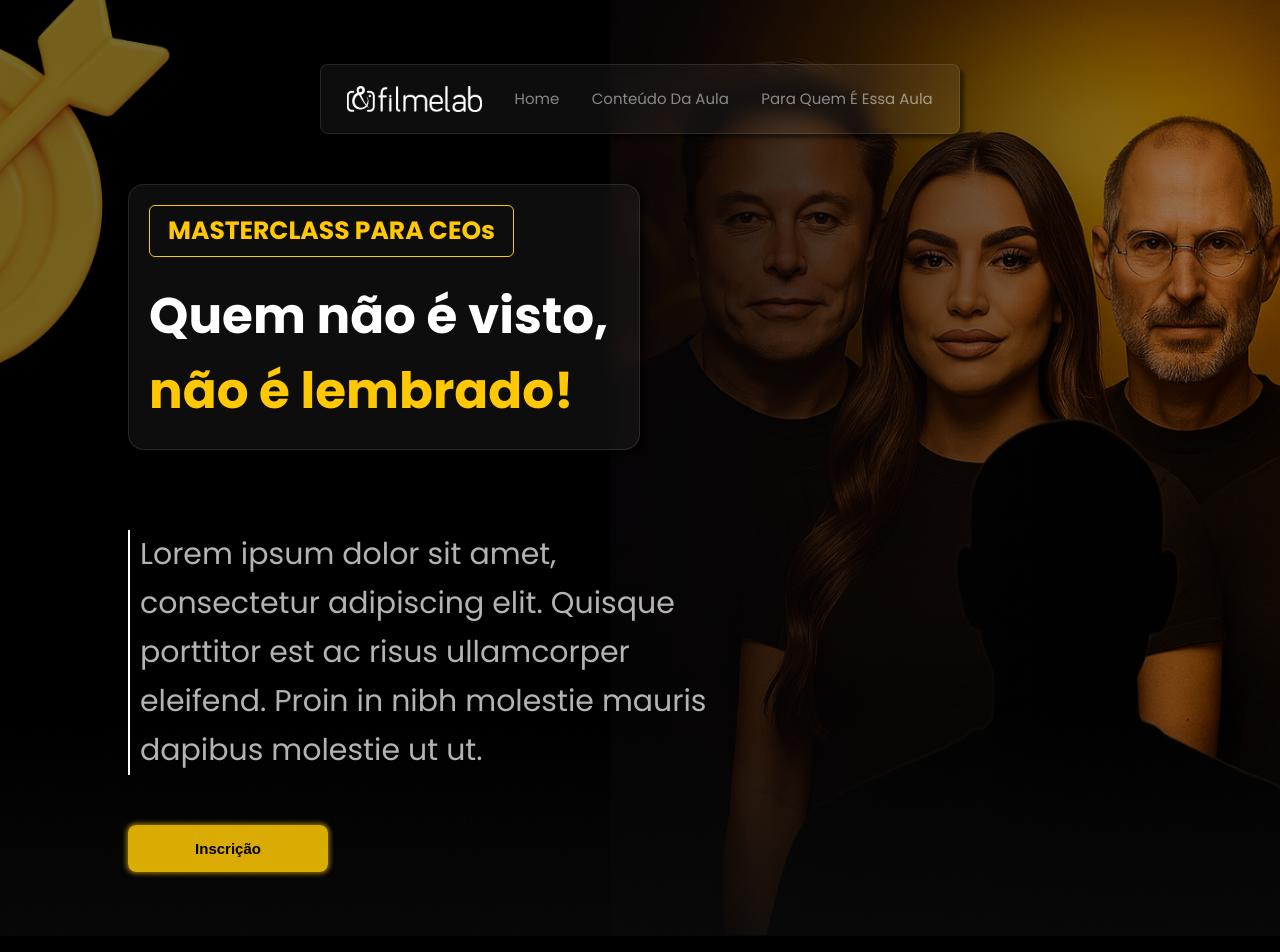
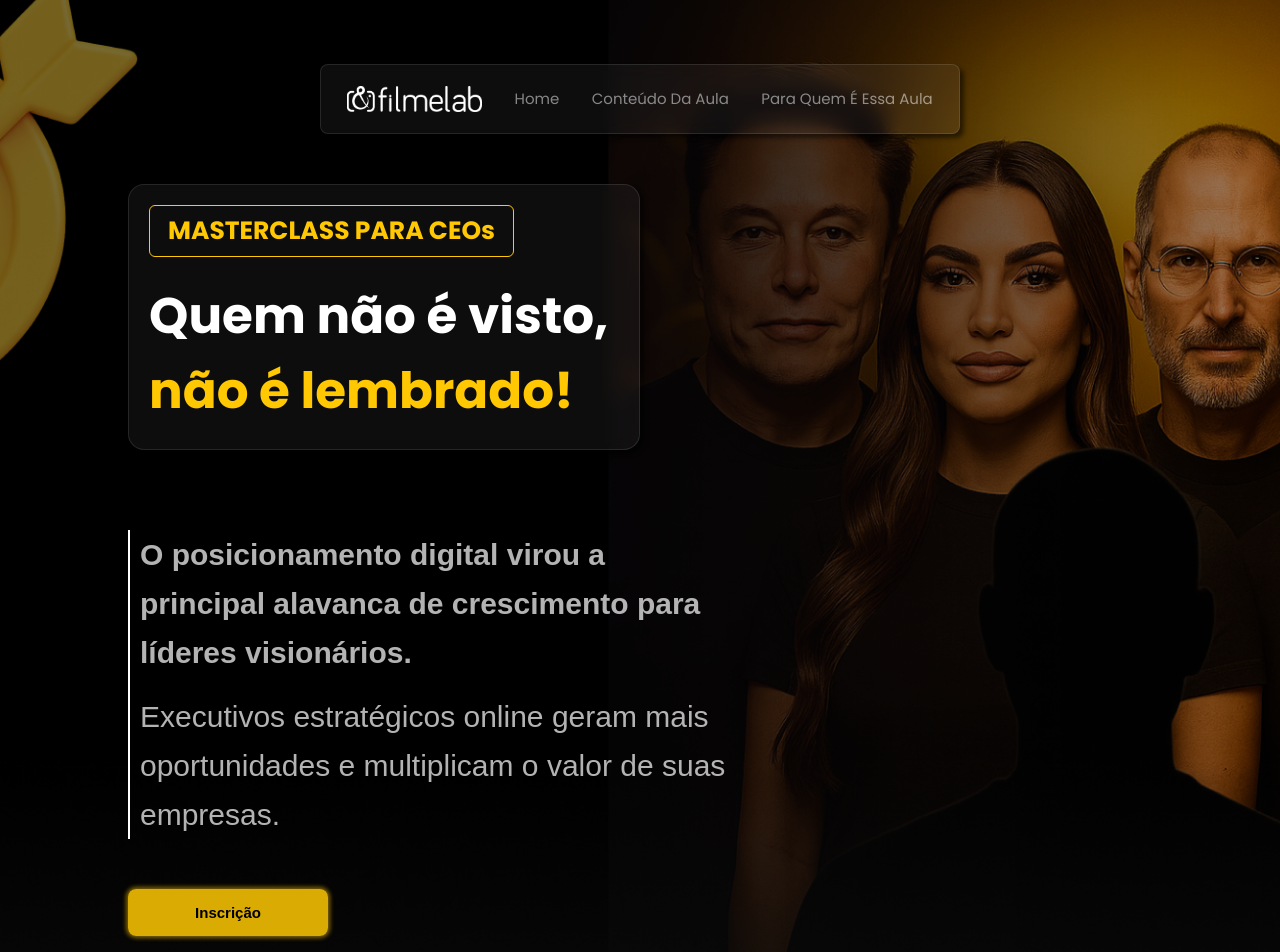
Before and after one commit to Film-Lab-landing-pages/ceos-lp, a Next.js app: page / in a window 1280 px wide. Shown: the top 952 px of the page. Built offline with nearby package versions, Linux system fonts and the light colour scheme.

Commit message:
feat: texts updating on LPHome section

```diff
--- a/src/sections/LPHome/index.tsx
+++ b/src/sections/LPHome/index.tsx
@@ -1,9 +1,10 @@
-"use client";
+/* eslint-disable @next/next/no-img-element */
+'use client'
 
-import React from "react";
-import * as S from "./styles";
-import { Button, HeaderContainer, Title } from "@/styles/globalStyles";
-import InscriptionButton from "@/components/InscriptionButton";
+import React from 'react'
+import * as S from './styles'
+import { Button, HeaderContainer, Title } from '@/styles/globalStyles'
+import InscriptionButton from '@/components/InscriptionButton'
 const LPHome: React.FC = () => {
   return (
     <S.Section>
@@ -41,9 +42,14 @@ const LPHome: React.FC = () => {
         </S.ImageContainer>
 
         <S.Description>
-          Lorem ipsum dolor sit amet, consectetur adipiscing elit. Quisque
-          porttitor est ac risus ullamcorper eleifend. Proin in nibh molestie
-          mauris dapibus molestie ut ut.
+          <p className="poppins-bold">
+            O posicionamento digital virou a principal alavanca de crescimento
+            para líderes visionários.
+          </p>
+          <span className="poppins-light">
+            Executivos estratégicos online geram mais oportunidades e
+            multiplicam o valor de suas empresas.
+          </span>
         </S.Description>
 
         <S.ButtonWrapper>
@@ -51,7 +57,7 @@ const LPHome: React.FC = () => {
         </S.ButtonWrapper>
       </S.Container>
     </S.Section>
-  );
-};
+  )
+}
 
-export default LPHome;
+export default LPHome
--- a/src/sections/LPHome/styles.tsx
+++ b/src/sections/LPHome/styles.tsx
@@ -1,12 +1,12 @@
-import styled from "styled-components";
+import styled from 'styled-components'
 import {
   Card as GlobalCard,
   Container as GlobalContainer,
-} from "@/styles/globalStyles";
+} from '@/styles/globalStyles'
 
 export const Section = styled.section`
   width: 100%;
-  background: url("/images/bg_lp_home.png") center center no-repeat;
+  background: url('/images/bg_lp_home.png') center center no-repeat;
   background-size: cover;
   padding: 5% 0;
   .hide-on-desktop {
@@ -14,7 +14,7 @@ export const Section = styled.section`
   }
 
   @media (max-width: 480px) {
-    background: url("/images/bg_lp_home-mobile.png") center center no-repeat;
+    background: url('/images/bg_lp_home-mobile.png') center center no-repeat;
     background-size: cover;
     .hide-on-desktop {
       display: block;
@@ -23,11 +23,11 @@ export const Section = styled.section`
       display: none;
     }
   }
-`;
+`
 
 export const Container = styled(GlobalContainer)`
   align-items: left;
-`;
+`
 
 export const Card = styled(GlobalCard)`
   display: flex;
@@ -74,7 +74,7 @@ export const Card = styled(GlobalCard)`
       text-align: center;
     }
   }
-`;
+`
 
 export const CardHeader = styled.h1`
   color: var(--color-yellow);
@@ -91,7 +91,7 @@ export const CardHeader = styled.h1`
   @media (max-width: 480px) {
     padding: 4px 8px;
   }
-`;
+`
 
 export const CardMainText = styled.p`
   font-size: 71px;
@@ -113,32 +113,53 @@ export const CardMainText = styled.p`
     font-size: 36px;
     line-height: 48px;
   }
-`;
+`
 
-export const Description = styled.p`
-  font-size: 3rem;
+export const Description = styled.div`
   max-width: 60%;
-  line-height: 49px;
-  color: rgba(255, 255, 255, 0.7);
   padding: 0 1rem;
   margin: 0 0 5rem;
   text-align: left;
   align-self: start;
   border-left: 2px solid var(--color-white);
 
+  p,
+  span {
+    font-size: 3rem;
+    line-height: 49px;
+    color: rgba(255, 255, 255, 0.7);
+  }
+
+  p {
+    font-family: 'Poppins Bold', sans-serif;
+    margin-bottom: 1.5rem;
+  }
+
+  span {
+    font-family: 'Poppins Light', sans-serif;
+  }
+
   @media (max-width: 768px) {
     padding: 0 0.5rem;
     max-width: 100%;
-    font-size: 2rem;
-    line-height: 38px;
+
+    p,
+    span {
+      font-size: 2rem;
+      line-height: 38px;
+    }
   }
 
   @media (max-width: 480px) {
-    font-size: 1.2rem;
-    line-height: 1.8rem;
     margin: 0 0 2rem;
+
+    p,
+    span {
+      font-size: 1.2rem;
+      line-height: 1.8rem;
+    }
   }
-`;
+`
 
 export const ButtonWrapper = styled.div`
   grid-column: 2 / 4;
@@ -161,7 +182,7 @@ export const ButtonWrapper = styled.div`
     justify-content: center;
     margin: 2rem 0;
   }
-`;
+`
 
 export const ImageContainer = styled.div`
   max-width: 80%;
@@ -171,4 +192,4 @@ export const ImageContainer = styled.div`
     width: 100%;
     box-shadow: 0 0 20px rgba(0, 0, 0, 0.4);
   }
-`;
+`
```
